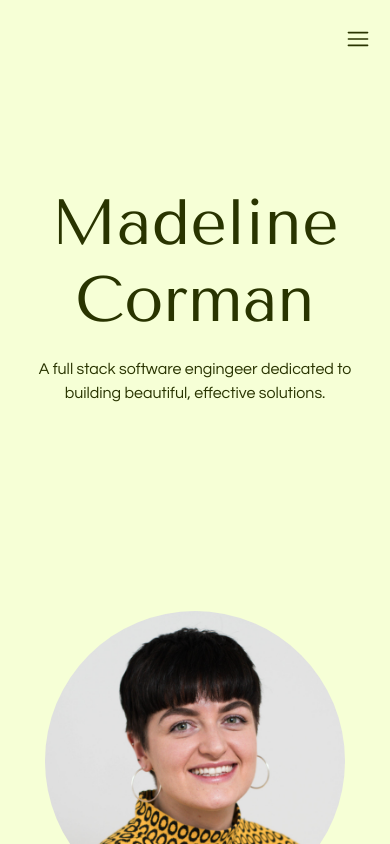
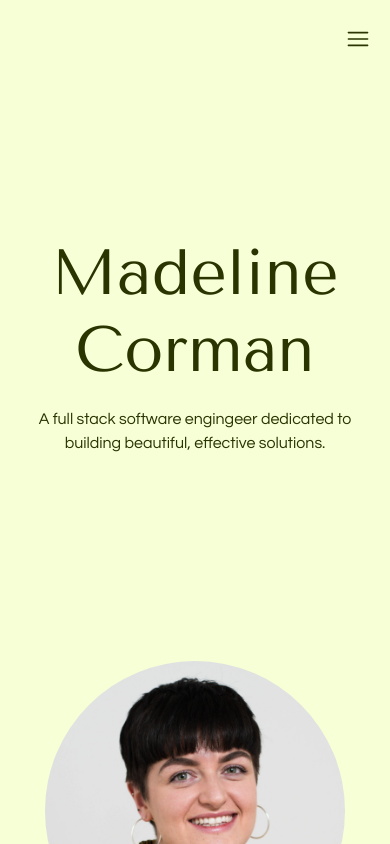
Before and after one commit to MACorman/mc_portfolio_2024, a React (Create React App) app: page / in a window 390 px wide. Shown: the top 844 px of the page. Built offline with nearby package versions, Linux system fonts and the light colour scheme.

Commit message:
post deploy styling fixes part II

```diff
--- a/src/App.css
+++ b/src/App.css
@@ -450,7 +450,7 @@ body a:hover {
 @media screen and (max-width: 500px) {
   .frontpage-container {
     display: block;
-    padding-top: 100px;
+    padding-top: 150px;
     padding-bottom: 100px;
   }
 
```
